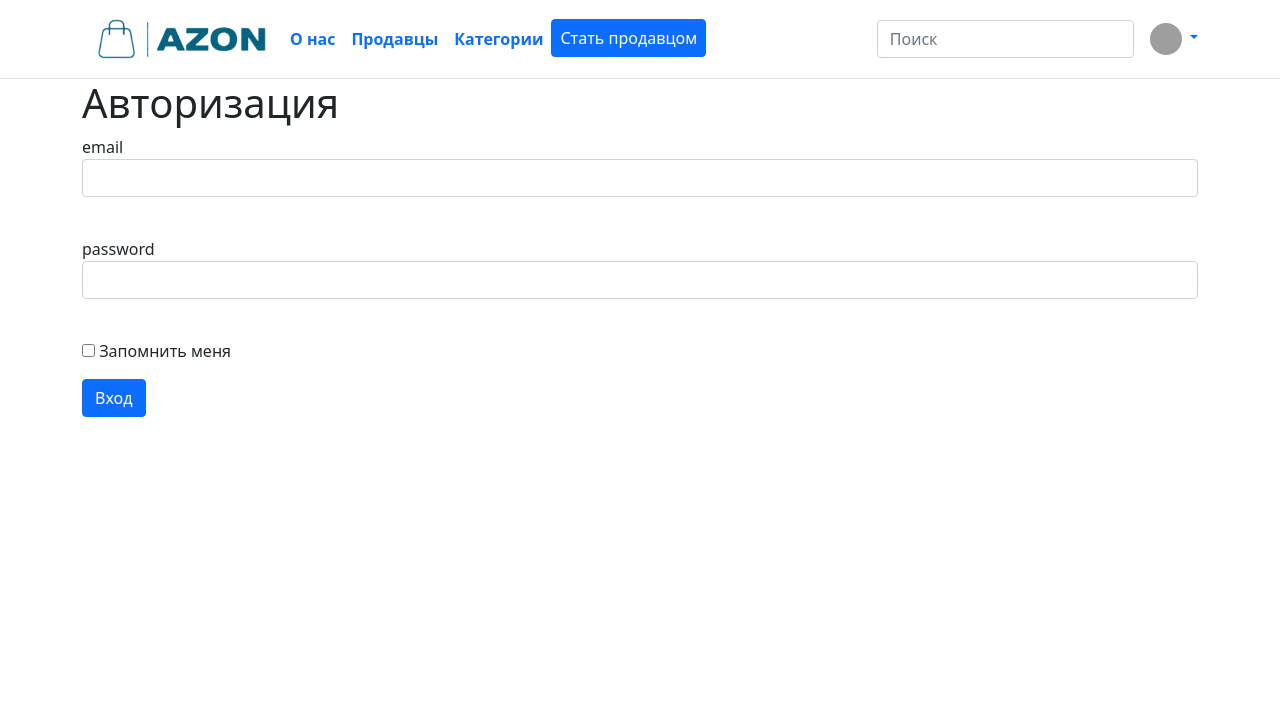
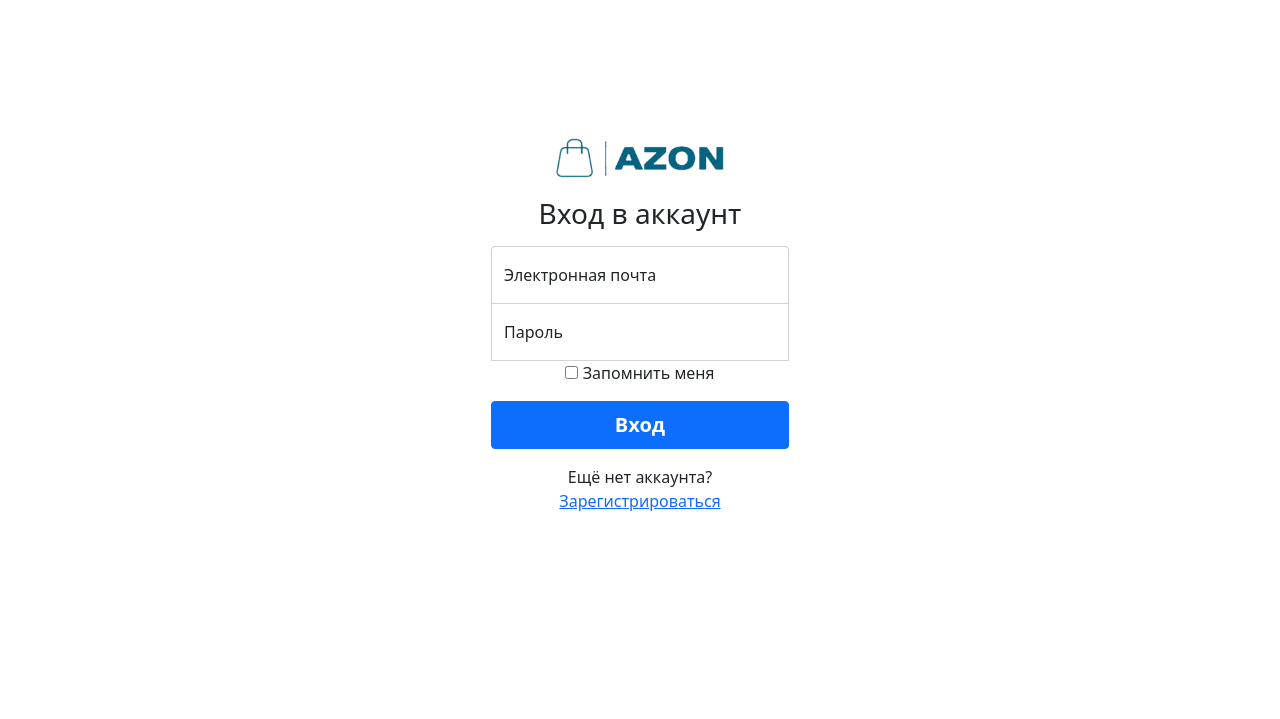
Before and after one commit to PavelFr8/Azon, a Flask app: page /login in a window 1280 px wide. Shown: the top 719 px of the page. Run offline with Flask 3, Linux system fonts and the light colour scheme; grey boxes are pictures that could not be loaded.

Commit message:
new design of logining and registration

```diff
--- a/Azon/forms/loginform.py
+++ b/Azon/forms/loginform.py
@@ -4,7 +4,7 @@ from wtforms.validators import DataRequired
 
 
 class LoginForm(FlaskForm):
-    email = EmailField('email', validators=[DataRequired()])
-    password = PasswordField('password', validators=[DataRequired()])
+    email = EmailField('Почта', validators=[DataRequired()])
+    password = PasswordField('Пароль', validators=[DataRequired()])
     remember_me = BooleanField('Запомнить меня')
     submit = SubmitField('Вход')
--- a/Azon/forms/user.py
+++ b/Azon/forms/registerform.py
@@ -7,5 +7,4 @@ class RegisterForm(FlaskForm):
     email = EmailField('Почта', validators=[DataRequired()])
     password = PasswordField('Пароль', validators=[DataRequired()])
     password_again = PasswordField('Повторить пароль', validators=[DataRequired()])
-    name = StringField('Имя пользователя', validators=[DataRequired()])
-    submit = SubmitField('Вход')
+    submit = SubmitField('Зарегистрироваться')
--- a/Azon/main.py
+++ b/Azon/main.py
@@ -1,7 +1,7 @@
 from flask import Flask, render_template, redirect, request, make_response, session, abort
 from data import db_session
 from data.users import User
-from forms.user import RegisterForm
+from forms.registerform import RegisterForm
 import datetime
 from flask_login import LoginManager, login_user, logout_user, login_required, current_user
 from forms.loginform import LoginForm
@@ -30,7 +30,6 @@ def register():
             return render_template('register.html', title='Регистрация', form=form,
                                    message='Такой пользователь уже есть')
         user = User(
-            name=form.name.data,
             email=form.email.data
         )
         user.set_password(form.password.data)
@@ -55,7 +54,7 @@ def login():
         if user and user.check_password(form.password.data):
             login_user(user, remember=form.remember_me.data)
             return redirect('/')
-        return render_template('login.html', message='Неверный логин или пароль', form=form)
+        return render_template('login.html', title='Авторизация', message='Неверный логин или пароль', form=form)
     return render_template('login.html', title='Авторизация', form=form)
 
 
--- /dev/null
+++ b/Azon/static/css/login.css
@@ -0,0 +1,33 @@
+html,
+body {
+  height: 90%;
+  text-align: center;
+}
+
+.form-signin {
+  max-width: 330px;
+  padding: 1rem;
+}
+
+.form-signin .form-floating:focus-within {
+  z-index: 2;
+}
+
+.form-signin input[type="email"] {
+  margin-bottom: -1px;
+  border-bottom-right-radius: 0;
+  border-bottom-left-radius: 0;
+}
+
+.form-signin input[type="password"] {
+  border-top-left-radius: 0;
+  border-top-right-radius: 0;
+  border-bottom-right-radius: 0;
+  border-bottom-left-radius: 0;
+}
+
+.form-signin input[type="password_again"] {
+  margin-bottom: 10px;
+  border-top-left-radius: 0;
+  border-top-right-radius: 0;
+}
--- a/Azon/templates/base.html
+++ b/Azon/templates/base.html
@@ -26,7 +26,7 @@
         <form class="col-12 col-lg-auto mb-3 mb-lg-0 me-lg-3" role="search">
           <input type="search" class="form-control" placeholder="Поиск" aria-label="Search">
         </form>
-
+        {% if current_user.is_authenticated %}
         <div class="dropdown text-end">
           <a href="#" class="d-block link-body-emphasis text-decoration-none dropdown-toggle" data-bs-toggle="dropdown" aria-expanded="false">
             <img src="https://github.com/mdo.png" alt="mdo" width="32" height="32" class="rounded-circle">
@@ -35,9 +35,14 @@
             <li><a class="dropdown-item" href="#">Профиль</a></li>
             <li><a class="dropdown-item" href="#">Добавить товар</a></li>
             <li><hr class="dropdown-divider"></li>
-            <li><a class="dropdown-item" href="#">Выйти</a></li>
+            <li><a class="dropdown-item" href="/logout">Выйти</a></li>
           </ul>
         </div>
+        {% else %}
+        <div class="text-end">
+          <a class="btn btn btn-primary" href="/login">Войти</a>
+        </div>
+        {% endif %}
       </div>
     </div>
   </header>
--- a/Azon/templates/login.html
+++ b/Azon/templates/login.html
@@ -1,29 +1,43 @@
-{% extends "base.html" %}
-
-{% block content %}
-    <h1>Авторизация</h1>
+<!doctype html>
+<html lang="en">
+<head>
+    <meta charset="utf-8">
+    <meta name="viewport" content="width=device-width, initial-scale=1, shrink-to-fit=no">
+    <link href="https://cdn.jsdelivr.net/npm/bootstrap@5.1.3/dist/css/bootstrap.min.css" rel="stylesheet" integrity="sha384-1BmE4kWBq78iYhFldvKuhfTAU6auU8tT94WrHftjDbrCEXSU1oBoqyl2QvZ6jIW3" crossorigin="anonymous">
+    <title>{{ title }}</title>
+    <link rel="stylesheet" href="{{ url_for('static', filename='css/login.css') }}">
+</head>
+<body class="d-flex align-items-center py-4 bg-body-tertiary">
+<main class="form-signin w-100 m-auto">
   <form action="" method="post">
     {{ form.hidden_tag() }}
-        <p>
-            {{ form.email.label }}<br>
-            {{ form.email(class="form-control", type="email") }}<br>
+    <a href="/"><img src="{{ url_for('static', filename='img/logo.png') }}" width="200px"></a>
+    <h1 class="h3 mb-3 fw-normal">Вход в аккаунт</h1>
+
+    <div class="form-floating">
+        {{ form.email(type="email", class="form-control", id="floatingInput", placeholder="name@example.com") }}
+        <label for="floatingInput">Электронная почта</label>
         {% for error in form.email.errors %}
             <div class="alert alert-danger" role="alert">
                 {{ error }}
             </div>
         {% endfor %}
-        </p>
-        <p>
-            {{ form.password.label }}<br>
-            {{ form.password(class="form-control", type="password") }}<br>
+    </div>
+    <div class="form-floating">
+        {{ form.password(type="password", class="form-control", id="floatingPassword", placeholder="Password") }}
+        <label for="floatingPassword">Пароль</label>
         {% for error in form.password.errors %}
             <div class="alert alert-danger" role="alert">
                 {{ error }}
             </div>
         {% endfor %}
-        </p>
+    </div>
     <p>{{ form.remember_me() }} {{ form.remember_me.label }}</p>
-        <p>{{ form.submit(type="submit", class="btn btn-primary") }}</p>
+    <p>{{ form.submit(class="btn btn-primary w-100 py-2 fs-5 fw-bold", type="submit") }}</p>
+    <p>Ещё нет аккаунта? <a href="/register" class="link-offset-1">Зарегистрироваться</a></p>
     <div>{{ message }}</div>
   </form>
-{% endblock %}
+</main>
+<script src="https://cdn.jsdelivr.net/npm/bootstrap@5.1.3/dist/js/bootstrap.bundle.min.js" integrity="sha384-ka7Sk0Gln4gmtz2MlQnikT1wXgYsOg+OMhuP+IlRH9sENBO0LRn5q+8nbTov4+1p" crossorigin="anonymous"></script>
+</body>
+</html>
```
Also changed, not shown: Azon/templates/register.html (+41 -36 lines), Azon/db/db.db, Azon/static/css/style.css (deleted). Lines whose indentation alone changed are shown as unchanged.
